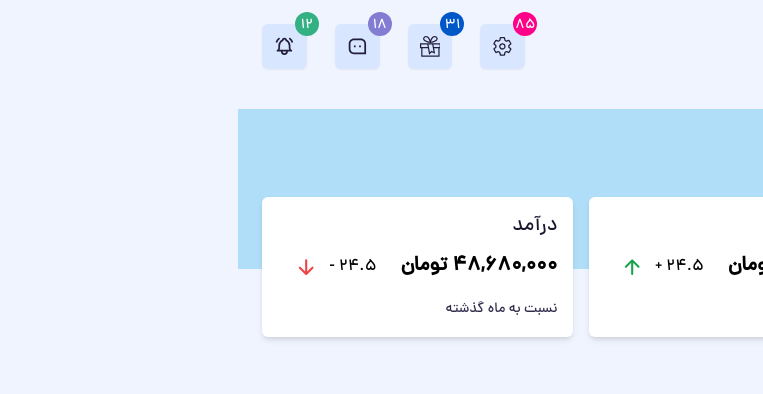
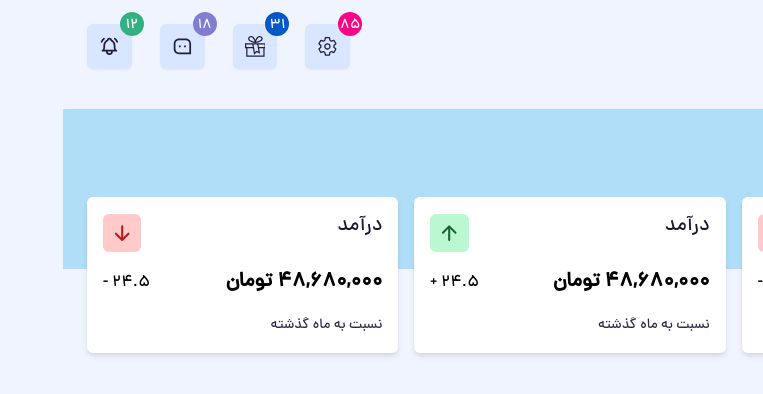
Before and after one commit to soufi-learn/dashboard-admin, a React (Vite) app: page / in a window 1280 px wide. Shown: the top 394 px of the page, without its empty margins (517-1280 px from the left). Built offline with nearby package versions, Linux system fonts and the light colour scheme.

Commit message:
change position and styles of features icon

```diff
--- a/src/components/features/Featureitem.jsx
+++ b/src/components/features/Featureitem.jsx
@@ -4,30 +4,35 @@ import { IoArrowUpOutline, IoArrowDownOutline } from "react-icons/io5";
 const FeatureItem = ({ feature }) => {
   return (
     <section className="rounded-md bg-white dark:bg-primary-light p-4 shadow-md transition-all flex-1">
-      <span className="mb-3 block text-dark-darker transition-all dark:text-white text-xl">
-        {feature.title}
-      </span>
+      <div className="flex justify-between items-center mb-4">
+        <span className="mb-3 block text-dark-darker transition-all dark:text-white text-xl">
+          {feature.title}
+        </span>
+        {getProfitSign(feature.profit) === "-" ? (
+          <span className="p-2 rounded-md bg-red-200">
+            <IoArrowDownOutline
+              className="transition-all text-red-700 "
+              size="1.4rem"
+            />
+          </span>
+        ) : (
+          <span className="p-2 rounded-md bg-green-200">
+            <IoArrowUpOutline
+              className="transition-all text-green-800"
+              size="1.4rem"
+            />
+          </span>
+        )}
+      </div>
 
-      <div className="flex mb-4 items-center">
-        <span className="dark:text-light-main transition-all text-xl font-bold me-6">
+      <div className="flex mb-4 items-center justify-between">
+        <span className="dark:text-light-main transition-all text-xl font-bold">
           {feature.price} تومان
         </span>
 
-        <span className=" dark:text-light-main transition-all me-3">
+        <span className=" dark:text-light-main transition-all">
           {feature.profit}
         </span>
-
-        {getProfitSign(feature.profit) === "-" ? (
-          <IoArrowDownOutline
-            className="transition-all text-red-500 dark:text-red-400"
-            size="1.4rem"
-          />
-        ) : (
-          <IoArrowUpOutline
-            className="transition-all text-green-600 dark:text-green-500"
-            size="1.4rem"
-          />
-        )}
       </div>
 
       <span className="text-sm text-dark-lighter dark:text-light-lighter transition-all">
--- a/src/components/features/Features.jsx
+++ b/src/components/features/Features.jsx
@@ -1,5 +1,5 @@
 import { useState } from "react";
-import FeatureItem from "./Featureitem";
+import FeatureItem from "./FeatureItem";
 
 const Features = () => {
   const [featuresList, setFeaturesList] = useState([
```
